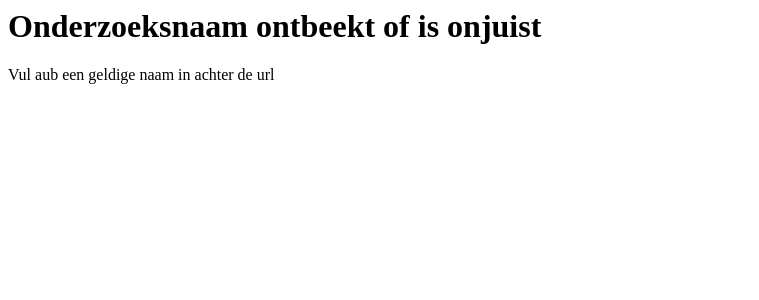
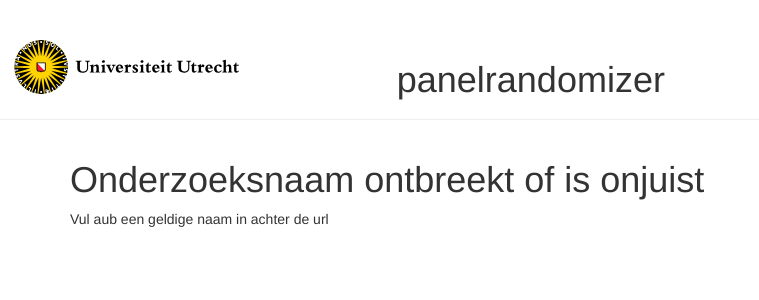
Before and after one commit to CentreForDigitalHumanities/panel-randomizer, a Django app: page /panelrandomizer_app/ in a window 1280 px wide. Shown: the top 300 px of the page, without its empty margins (0-759 px from the left). Run offline with Django 3.2, Linux system fonts and the light colour scheme; some libraries are stand-ins or nearby versions.

Commit message:
added some basic layout, redirect to limesurvey url

```diff
--- a/panelintegration/settings.py
+++ b/panelintegration/settings.py
@@ -14,7 +14,7 @@ import os
 
 # Build paths inside the project like this: os.path.join(BASE_DIR, ...)
 BASE_DIR = os.path.dirname(os.path.dirname(os.path.abspath(__file__)))
-
+STATIC_DIR = os.path.join(BASE_DIR, 'static') # deze stond er niet automatisch in, nodig om de 'static' url te vinden
 
 # Quick-start development settings - unsuitable for production
 # See https://docs.djangoproject.com/en/2.0/howto/deployment/checklist/
--- /dev/null
+++ b/panelrandomizer_app/static/panelrandomizer_app/style.css
@@ -0,0 +1,8 @@
+.logo_panelrandomizer {
+    position: absolute;
+    height:60px;
+    width:300px;
+    background-image: url("images/logo-nl.svg");
+    background-repeat: no-repeat, repeat;
+    margin-left:1em;
+}
--- /dev/null
+++ b/panelrandomizer_app/templates/panelrandomizer_app/base.html
@@ -0,0 +1,37 @@
+{% load static %}
+<!doctype html>
+
+<html>
+    <head>
+        <title>Panel Randomizer</title>
+        <link rel="stylesheet" href="//maxcdn.bootstrapcdn.com/bootstrap/3.2.0/css/bootstrap.min.css">
+        <link rel="stylesheet" href="//maxcdn.bootstrapcdn.com/bootstrap/3.2.0/css/bootstrap-theme.min.css">
+        <link href='//fonts.googleapis.com/css?family=Lobster&subset=latin,latin-ext' rel='stylesheet' type='text/css'>
+        <link rel="stylesheet" href="{% static 'panelrandomizer_app/style.css' %}">
+    </head>
+    <body>
+        <div class="page-header">
+            <div class="row">
+
+                <div class="col-md-2">
+                    <div class="logo_panelrandomizer"></div>
+                </div>
+                <div class="col-md-6 text-center">
+                    <h1>panelrandomizer</h1>
+                </div>
+
+
+            </div>
+        </div>
+
+        <div class="content container">
+            <div class="row">
+                <div class="col-md-8">
+                {% block content %}
+                {% endblock %}
+                </div>
+            </div>
+        </div>
+
+    </body>
+    </html>
--- a/panelrandomizer_app/templates/panelrandomizer_app/url_invalid.html
+++ b/panelrandomizer_app/templates/panelrandomizer_app/url_invalid.html
@@ -1,5 +1,5 @@
-<h1>Onderzoeksnaam ontbeekt of is onjuist </h1>
-Vul aub een geldige naam in achter de url
-
-
-{% if error_message %}<p><strong>{{ error_message }}</strong></p>{% endif %}
+{% extends 'panelrandomizer_app/base.html' %}
+    {% block content %}
+        <h1>Onderzoeksnaam ontbreekt of is onjuist </h1>
+         Vul aub een geldige naam in achter de url
+    {% endblock %}
```
Also changed, not shown: panelrandomizer_app/templates/panelrandomizer_app/exit.html (+5 -5 lines), panelrandomizer_app/templates/panelrandomizer_app/index.html (+14 -5 lines), panelrandomizer_app/static/panelrandomizer_app/images/logo-nl.svg (added).
